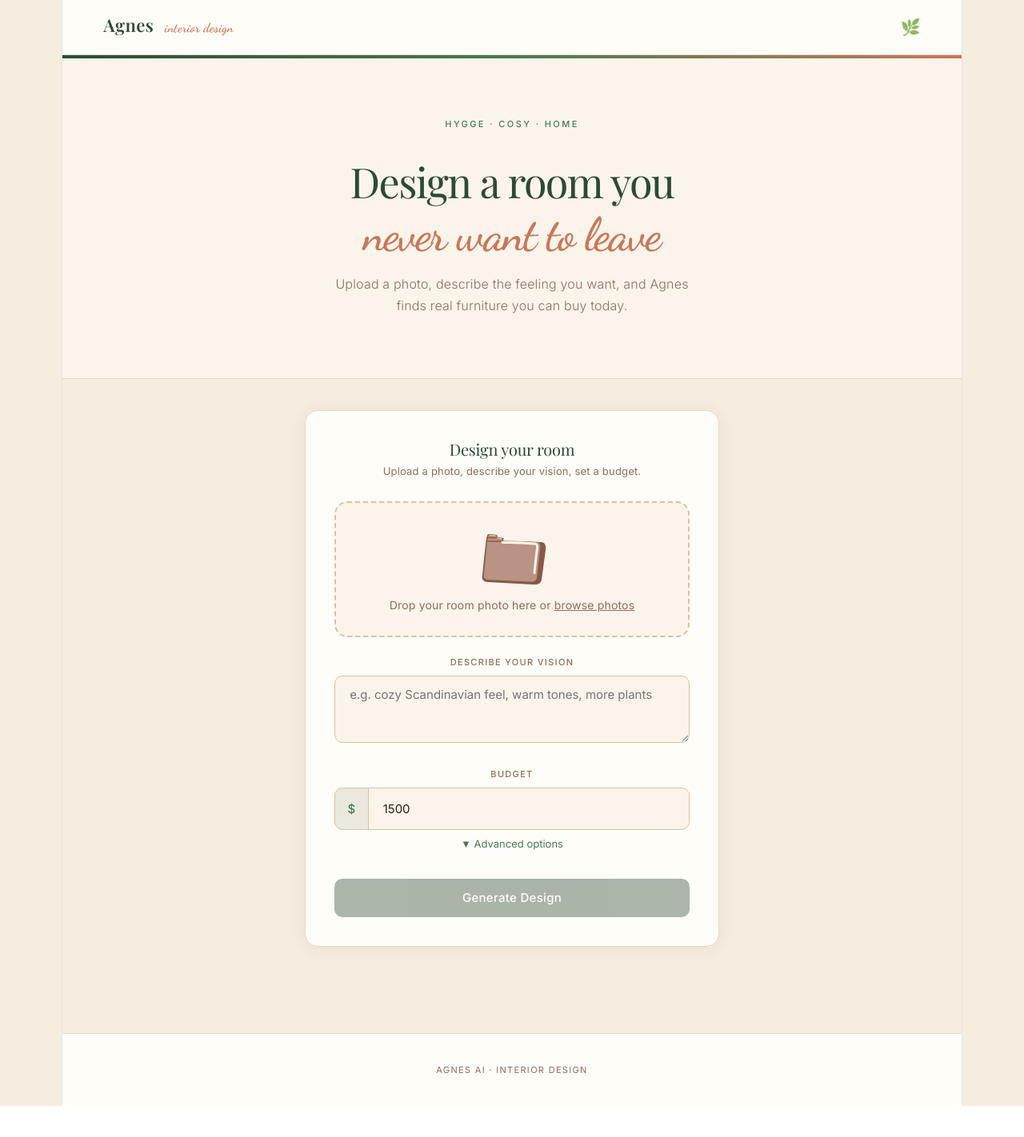
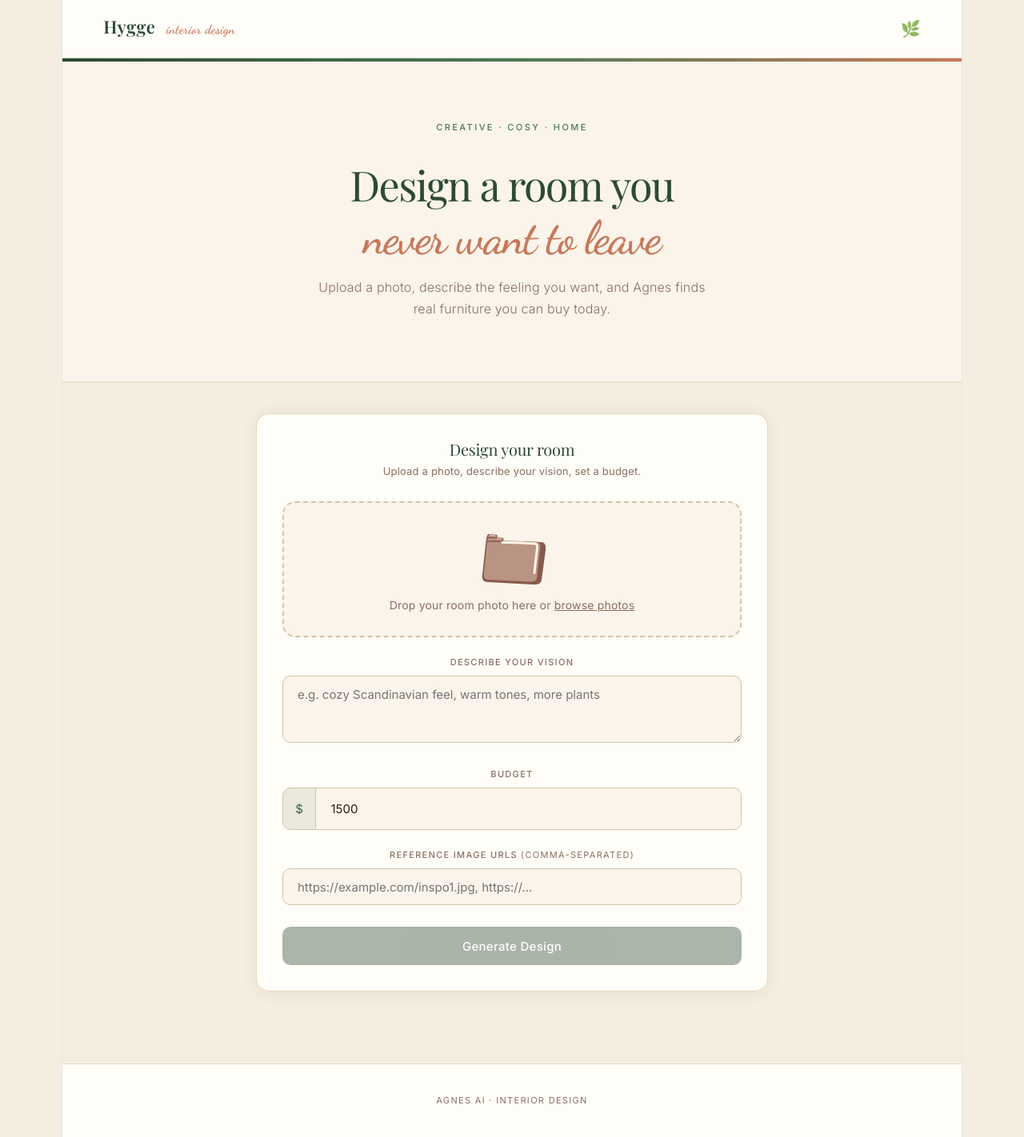
Before and after one commit to erbreuer/agnes-hackathon, a React (Vite) app in the folder frontend/: page / in a window 1280 px wide. Shown: the whole page at 80% size. Before the commit the page ends 1383 px from the top, so only its background shows below. Built offline with nearby package versions, Linux system fonts and the light colour scheme; a web font is replaced by a local one.

Commit message:
zwar nicht full width aber responsible

```diff
--- a/frontend/src/App.css
+++ b/frontend/src/App.css
@@ -50,17 +50,17 @@ body {
 }
 
 .header-inner {
-  height: 68px;
+  height: clamp(56px, 7vw, 72px);
   display: flex;
   align-items: center;
   justify-content: space-between;
 }
 
-.header-brand { display: flex; align-items: baseline; gap: 0.75rem; }
+.header-brand { display: flex; align-items: baseline; gap: 0.75rem; flex-wrap: wrap; }
 
 .wordmark {
   font-family: 'Playfair Display', Georgia, serif;
-  font-size: 22px;
+  font-size: clamp(18px, 2vw, 22px);
   font-weight: 600;
   color: var(--forest);
   letter-spacing: 0.02em;
@@ -69,7 +69,7 @@ body {
 
 .tagline {
   font-family: 'Dancing Script', cursive;
-  font-size: 16px;
+  font-size: clamp(13px, 1.4vw, 16px);
   color: var(--terracotta);
   font-weight: 600;
 }
@@ -124,41 +124,53 @@ body {
 }
 
 .hero-sub {
-  font-size: 16px;
+  font-size: clamp(14px, 1.4vw, 16px);
   color: var(--text-muted);
   font-weight: 300;
-  max-width: 480px;
+  max-width: 520px;
   margin: 0.75rem auto 0;
+  padding: 0 1rem;
 }
 
 /* ── Layout ── */
 .layout {
   flex: 1;
-  padding: clamp(1.5rem, 3vw, 3rem) clamp(1rem, 4vw, 3.5rem) 6rem;
+  padding: clamp(1.25rem, 3vw, 3rem) clamp(1rem, 4vw, 4rem) 5rem;
   width: 100%;
 }
 
+/* Pre-results: form card centered, but card itself is contained */
 .layout--center {
-  max-width: 620px;
-  margin: 0 auto;
+  display: flex;
+  justify-content: center;
 }
 
+.layout--center .form-panel {
+  width: 100%;
+  max-width: 640px;
+}
+
+/* Post-results: 2-column layout that scales with viewport */
 .layout--split {
   display: grid;
-  grid-template-columns: minmax(0, 400px) minmax(0, 1fr);
-  gap: clamp(1rem, 2.5vw, 2.5rem);
+  grid-template-columns: minmax(320px, 420px) minmax(0, 1fr);
+  gap: clamp(1.25rem, 2.5vw, 2.5rem);
   align-items: start;
+  max-width: 1800px;
+  margin: 0 auto;
 }
 
 .layout--split .form-panel {
   position: sticky;
   top: 1.5rem;
+  width: 100%;
 }
 
 .results-panel {
   display: flex;
   flex-direction: column;
-  gap: 1.75rem;
+  gap: clamp(1rem, 2vw, 1.75rem);
+  min-width: 0; /* prevent grid blowout */
 }
 
 /* ── Cards ── */
@@ -166,7 +178,7 @@ body {
   background: var(--warm-white);
   border-radius: var(--radius-card);
   box-shadow: var(--shadow-card);
-  padding: 2rem;
+  padding: clamp(1.25rem, 2.5vw, 2rem);
   border: 1px solid var(--sand);
 }
 
@@ -422,7 +434,7 @@ body {
 .summary-banner {
   background: var(--warm-white);
   border-radius: var(--radius-card);
-  padding: 1.75rem 2rem;
+  padding: clamp(1.25rem, 2.5vw, 1.75rem) clamp(1.25rem, 2.5vw, 2rem);
   box-shadow: var(--shadow-card);
   border: 1px solid var(--sand);
   border-left: 4px solid var(--forest-mid);
@@ -449,8 +461,8 @@ body {
 /* ── Renders ── */
 .renders-grid {
   display: grid;
-  grid-template-columns: repeat(3, 1fr);
-  gap: 0.85rem;
+  grid-template-columns: repeat(auto-fit, minmax(min(100%, 240px), 1fr));
+  gap: clamp(0.6rem, 1.5vw, 1rem);
   margin-top: 1.25rem;
 }
 
@@ -474,8 +486,8 @@ body {
 /* ── Products ── */
 .products-grid {
   display: grid;
-  grid-template-columns: repeat(auto-fill, minmax(155px, 1fr));
-  gap: 1rem;
+  grid-template-columns: repeat(auto-fill, minmax(min(100%, 160px), 1fr));
+  gap: clamp(0.75rem, 1.5vw, 1rem);
   margin-top: 1.25rem;
 }
 
@@ -571,14 +583,45 @@ body {
 .muted { color: var(--text-muted); font-weight: 400; }
 
 /* ── Responsive ── */
-@media (max-width: 760px) {
-  .layout--split { grid-template-columns: 1fr; }
-  .layout--split .form-panel { position: static; }
-  .renders-grid { grid-template-columns: repeat(2, 1fr); }
+/* Tablet: split becomes single column */
+@media (max-width: 880px) {
+  .layout--split {
+    grid-template-columns: 1fr;
+  }
+  .layout--split .form-panel {
+    position: static;
+    max-width: 720px;
+    margin: 0 auto;
+  }
+  .layout--split .results-panel {
+    max-width: 1200px;
+    margin: 0 auto;
+    width: 100%;
+  }
 }
 
-@media (max-width: 480px) {
+/* Small tablets / large phones */
+@media (max-width: 600px) {
+  .header-deco { display: none; }
+  .hero-title br { display: none; }
+  .renders-grid { grid-template-columns: 1fr 1fr; }
+}
+
+/* Phones */
+@media (max-width: 440px) {
+  body { font-size: 14px; }
   .renders-grid { grid-template-columns: 1fr; }
   .refine-row { flex-direction: column; }
-  .card { padding: 1.1rem; }
+  .refine-row .btn { width: 100%; }
+  .photo-thumb { width: 56px; height: 56px; }
+  .dropzone { min-height: 140px; }
+  .dropzone--filled { min-height: 200px; }
+  .dropzone-preview { height: 200px; }
+  .dropzone-icon { width: 80px; height: 64px; }
+  .field-label { font-size: 10px; }
 }
+
+/* Very large screens — ensure content doesn't sprawl too wide */
+@media (min-width: 1900px) {
+  .layout--split { max-width: 1800px; }
+}
--- a/frontend/src/App.tsx
+++ b/frontend/src/App.tsx
@@ -30,7 +30,6 @@ export default function App() {
   const [prompt, setPrompt] = useState('')
   const [budget, setBudget] = useState('1500')
   const [refUrls, setRefUrls] = useState('')
-  const [showAdvanced, setShowAdvanced] = useState(false)
   const [loading, setLoading] = useState(false)
   const [error, setError] = useState<string | null>(null)
   const [results, setResults] = useState<Results | null>(null)
@@ -154,11 +153,6 @@ export default function App() {
           />
         </div>
 
-        <button className="link-btn" onClick={() => setShowAdvanced(v => !v)}>
-          {showAdvanced ? '▲ Hide' : '▼ Advanced'} options
-        </button>
-        {showAdvanced && (
-          <>
         <label className="field-label">Reference image URLs <span className="muted">(comma-separated)</span></label>
         <input
           className="input"
@@ -168,8 +162,6 @@ export default function App() {
           onChange={e => setRefUrls(e.target.value)}
           disabled={loading}
         />
-          </>
-        )}
 
         {error && <div className="error-banner">{error}</div>}
 
@@ -189,7 +181,7 @@ export default function App() {
       <header className="header">
         <div className="header-inner">
           <div className="header-brand">
-            <span className="wordmark">Agnes</span>
+            <span className="wordmark">Hygge</span>
             <span className="tagline">interior design</span>
           </div>
           <span className="header-deco">🌿</span>
@@ -199,7 +191,7 @@ export default function App() {
       {!results && (
         <div className="hero">
           <div className="hero-deco-top" />
-          <p className="hero-eyebrow">Hygge · Cosy · Home</p>
+          <p className="hero-eyebrow">Creative · Cosy · Home</p>
           <h1 className="hero-title">
             Design a room you<br /><em>never want to leave</em>
           </h1>
```
Lines whose indentation alone changed are shown as unchanged.
